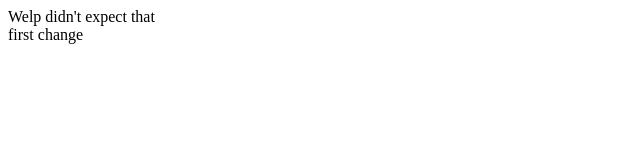
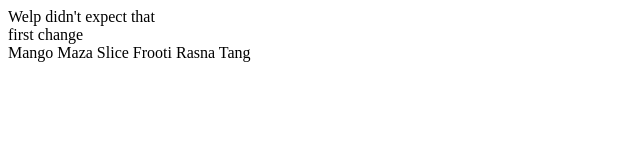
Before and after one commit to Deb-28/testRepo2, a plain HTML site: page index.html in a window 1280 px wide. Shown: the whole page, without its empty margins (0-640 px from the left). Drawn offline with Linux system fonts and the light colour scheme.

Commit message:
Dev edited this

```diff
--- a/index.html
+++ b/index.html
@@ -9,5 +9,6 @@
 <body>
     <div>Welp didn't expect that</div>
     <div>first change</div>
+    <div>Mango Maza Slice Frooti Rasna Tang</div>
 </body>
 </html>
```
